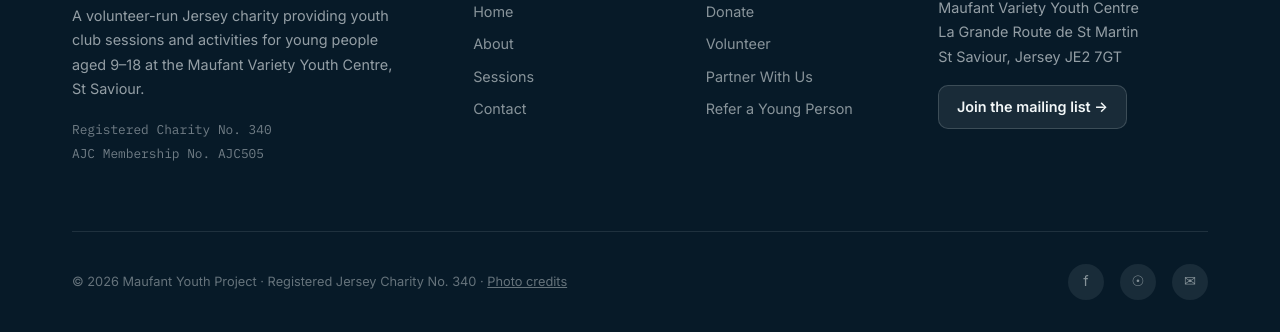
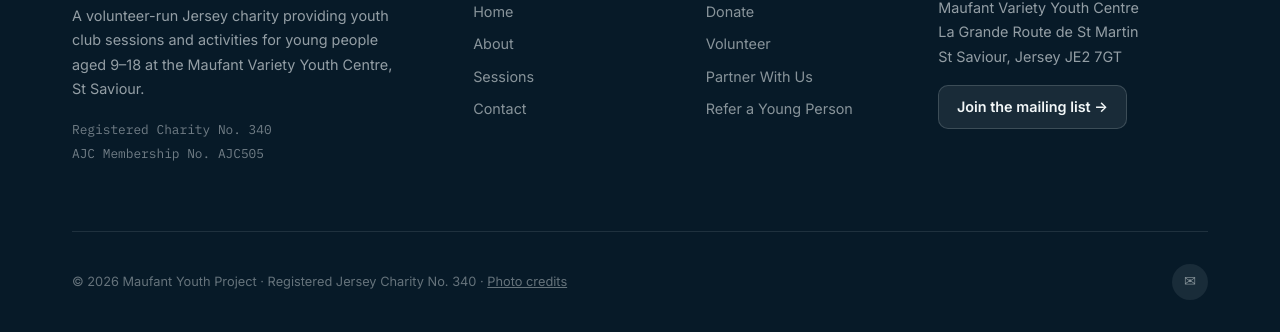
Before and after one commit to roxykundrik450-eng/maufant-youth-project, a plain HTML site: page about.html in a window 1280 px wide. Shown: the part 6393-6725 px from the top of the page. Drawn offline with nearby package versions, Linux system fonts and the light colour scheme.

Commit message:
Remove the dead footer social links
The Facebook and Instagram icons pointed at href='#', so clicking them
did nothing. Only the email icon is left; real accounts can be added when
the charity has them. README's launch checklist now also names the
figures that have no public source and must come from the trustees.

```diff
--- a/about.html
+++ b/about.html
@@ -353,9 +353,7 @@
       <div class="footer__bottom">
         <span class="footer__copy">&copy; <span data-year>2026</span> Maufant Youth Project &middot; Registered Jersey Charity No. 340 &middot; <a href="credits.html" style="color:inherit; text-decoration:underline;">Photo credits</a></span>
         <div class="footer__social">
-          <a href="#" aria-label="Facebook">f</a>
-          <a href="#" aria-label="Instagram">&#9737;</a>
-          <a href="mailto:chat@maufantyouth.org" aria-label="Email">&#9993;</a>
+          <a href="mailto:chat@maufantyouth.org" aria-label="Email chat@maufantyouth.org">&#9993;</a>
         </div>
       </div>
     </div>
```
Also changed, not shown: contact.html (+1 -3 lines), credits.html (+1 -3 lines), index.html (+1 -3 lines), sessions.html (+1 -3 lines), 1 other file.
